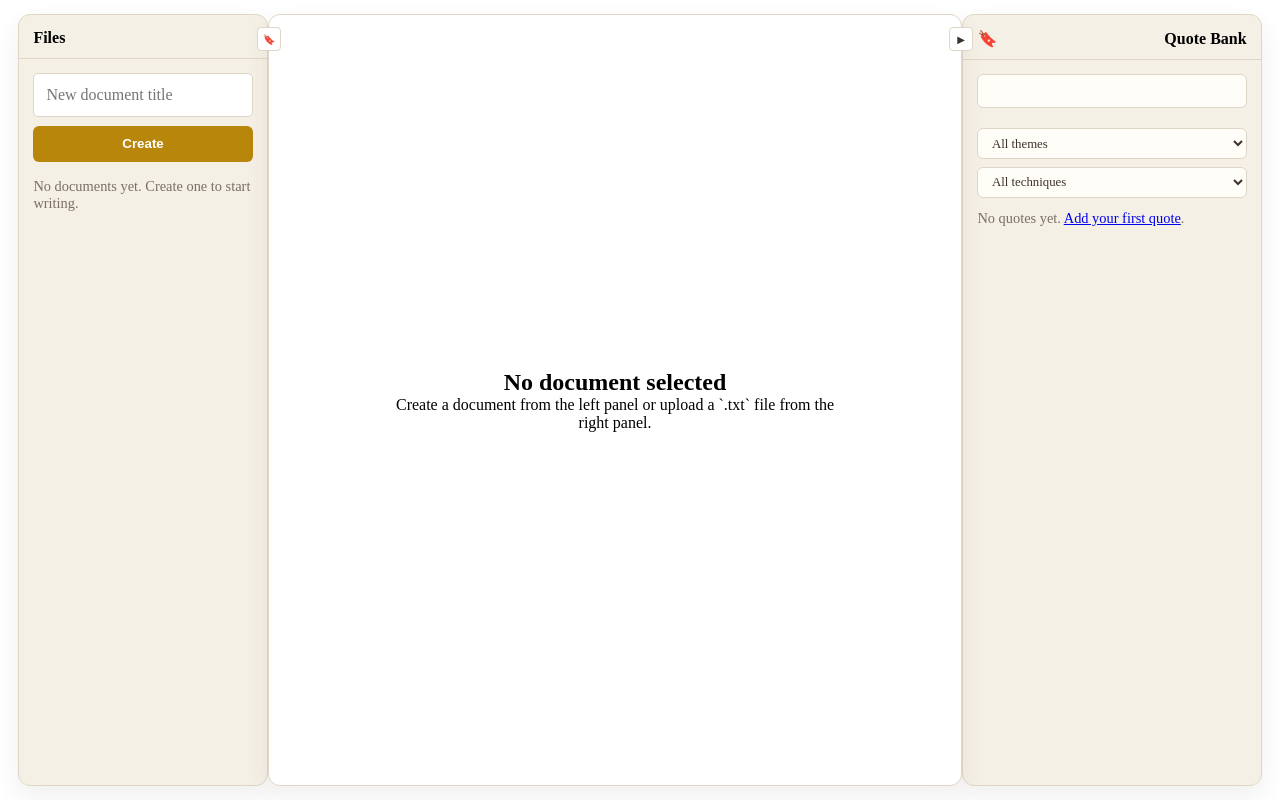
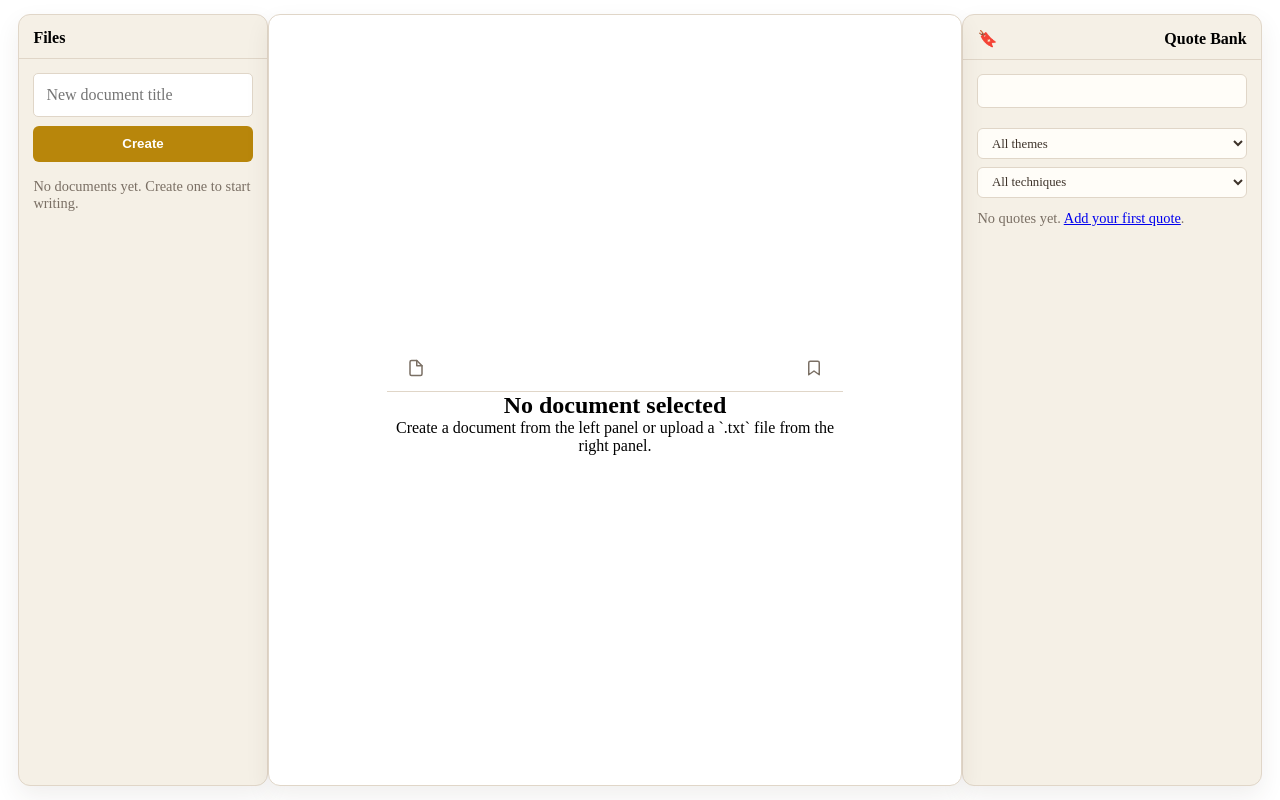
Before and after one commit to sz-747/Glint, a Flask app: page /dashboard in a window 1280 px wide. Shown: the part 72-872 px from the top of the page. Run offline with Flask 3, Linux system fonts and the light colour scheme; the visitor is signed in with stand-in values (Sample User, id 1); data that the repository does not hold is empty.

Commit message:
refactor: collapsable icons

```diff
--- a/static/style.css
+++ b/static/style.css
@@ -413,31 +413,29 @@
   font-weight: 700;
 }
 
-.panel-toggle {
-  border: 1px solid var(--border);
-  background: #fff;
-  color: var(--text-main);
-  width: 24px;
-  height: 24px;
+.toolbar-toggle {
+  background: none;
+  border: none;
+  color: var(--text-muted);
+  cursor: pointer;
+  display: flex;
+  align-items: center;
+  justify-content: center;
+  padding: 4px;
   border-radius: 4px;
-  cursor: pointer;
-  display: flex;
-  align-items: center;
-  justify-content: center;
-  font-size: 10px;
-  z-index: 10;
-}
-
-.panel-toggle-left {
-  position: absolute;
-  right: -12px;
-  top: 12px;
-}
-
-.panel-toggle-right {
-  position: absolute;
-  left: -12px;
-  top: 12px;
+  transition: color 0.2s, background 0.2s;
+}
+
+.toolbar-toggle:hover {
+  color: var(--text-main);
+  background: var(--bg-hover, rgba(0,0,0,0.05));
+}
+
+.empty-editor-topbar {
+  display: flex;
+  justify-content: space-between;
+  align-items: center;
+  padding: 0.5rem 1rem;
 }
 
 .panel-body {
--- a/templates/dashboard.html
+++ b/templates/dashboard.html
@@ -45,24 +45,6 @@
   </aside>
 
   <main class="panel panel-center">
-    <button
-      type="button"
-      class="panel-toggle panel-toggle-left"
-      data-target="left"
-      aria-expanded="true"
-      aria-label="Toggle files panel"
-    >
-      <span class="toggle-icon">&#9654;</span>
-    </button>
-    <button
-      type="button"
-      class="panel-toggle panel-toggle-right"
-      data-target="right"
-      aria-expanded="true"
-      aria-label="Toggle quotes panel"
-    >
-      <span class="toggle-icon">&#128278;</span>
-    </button>
     {% if selected_document %}
     <form
       method="POST"
@@ -72,6 +54,9 @@
     >
       <input type="hidden" name="doc_id" value="{{ selected_document.id }}" />
       <div class="editor-topbar">
+        <button type="button" class="toolbar-toggle" data-target="left" aria-expanded="true" aria-label="Toggle files panel">
+          <svg width="18" height="18" viewBox="0 0 24 24" fill="none" stroke="currentColor" stroke-width="2" stroke-linecap="round" stroke-linejoin="round"><path d="M13 2H6a2 2 0 0 0-2 2v16a2 2 0 0 0 2 2h12a2 2 0 0 0 2-2V9z"/><polyline points="13 2 13 9 20 9"/></svg>
+        </button>
         <input
           type="text"
           name="title"
@@ -86,6 +71,9 @@
             Import
           </label>
           <button type="submit" class="btn btn-save">&#128427; Save</button>
+          <button type="button" class="toolbar-toggle" data-target="right" aria-expanded="true" aria-label="Toggle quotes panel">
+            <svg width="18" height="18" viewBox="0 0 24 24" fill="none" stroke="currentColor" stroke-width="2" stroke-linecap="round" stroke-linejoin="round"><path d="M19 21l-7-5-7 5V5a2 2 0 0 1 2-2h10a2 2 0 0 1 2 2z"/></svg>
+          </button>
         </div>
       </div>
       <div class="format-toolbar">
@@ -122,6 +110,15 @@
     </form>
     {% else %}
     <section class="empty-editor">
+      <div class="editor-topbar empty-editor-topbar">
+        <button type="button" class="toolbar-toggle" data-target="left" aria-expanded="true" aria-label="Toggle files panel">
+          <svg width="18" height="18" viewBox="0 0 24 24" fill="none" stroke="currentColor" stroke-width="2" stroke-linecap="round" stroke-linejoin="round"><path d="M13 2H6a2 2 0 0 0-2 2v16a2 2 0 0 0 2 2h12a2 2 0 0 0 2-2V9z"/><polyline points="13 2 13 9 20 9"/></svg>
+        </button>
+        <span></span>
+        <button type="button" class="toolbar-toggle" data-target="right" aria-expanded="true" aria-label="Toggle quotes panel">
+          <svg width="18" height="18" viewBox="0 0 24 24" fill="none" stroke="currentColor" stroke-width="2" stroke-linecap="round" stroke-linejoin="round"><path d="M19 21l-7-5-7 5V5a2 2 0 0 1 2-2h10a2 2 0 0 1 2 2z"/></svg>
+        </button>
+      </div>
       <h2>No document selected</h2>
       <p>Create a document from the left panel or upload a `.txt` file from the right panel.</p>
     </section>
@@ -216,19 +213,15 @@
 
 <script>
   document.addEventListener('DOMContentLoaded', function() {
-    document.querySelectorAll('.panel-toggle').forEach(btn => {
+    document.querySelectorAll('.toolbar-toggle').forEach(btn => {
       btn.addEventListener('click', function() {
         const target = this.dataset.target;
         const panel = document.querySelector(`.panel-${target}`);
         const isCollapsed = panel.classList.toggle('is-collapsed');
-        this.setAttribute('aria-expanded', !isCollapsed);
-
-        const icon = this.querySelector('.toggle-icon');
-        if (target === 'left') {
-          icon.innerHTML = isCollapsed ? '&#9664;' : '&#9654;';
-        } else {
-          icon.innerHTML = '&#128278;';
-        }
+        // Update all toggles for the same target
+        document.querySelectorAll(`.toolbar-toggle[data-target="${target}"]`).forEach(b => {
+          b.setAttribute('aria-expanded', !isCollapsed);
+        });
       });
     });
 
```
